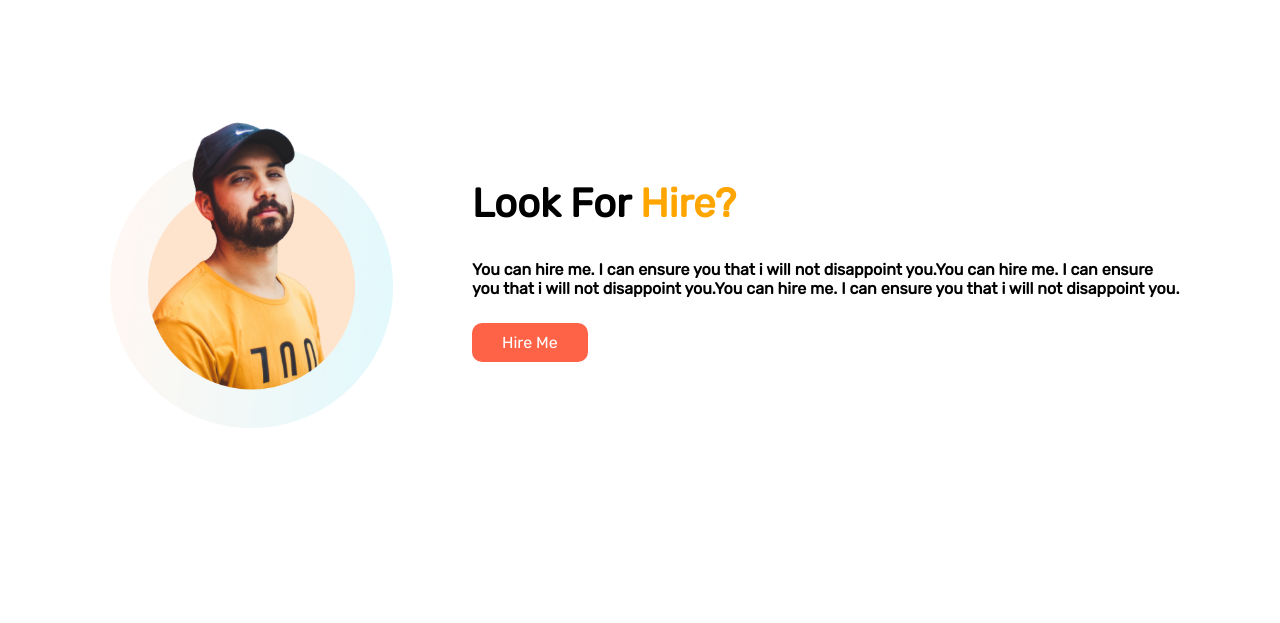
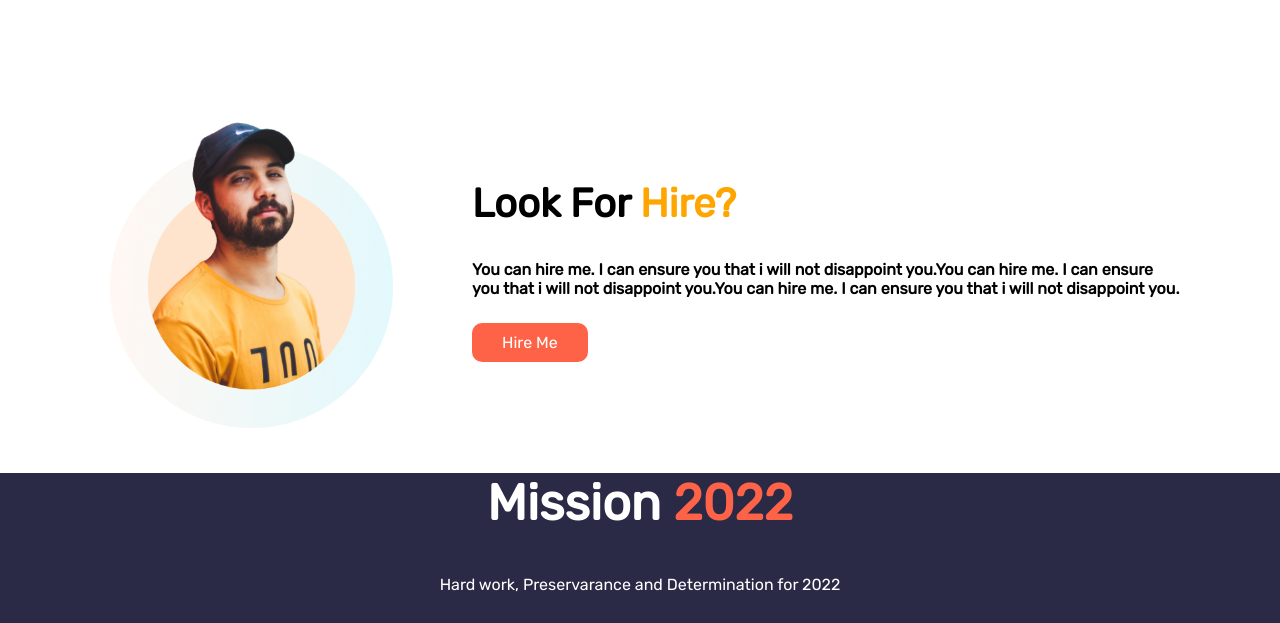
Before and after one commit to Tasniahossaintonni/assignment-1, a plain HTML site: page index.html in a window 1280 px wide. Shown: the part 1647-2270 px from the top of the page. Before the commit the page ends 2079 px from the top, so only its background shows below. Drawn offline with Linux system fonts and the light colour scheme; a web font is replaced by a local one.

Commit message:
assignment added

```diff
--- a/index.html
+++ b/index.html
@@ -94,6 +94,10 @@
             <a class="hire-button" target="_blank" href="#">Hire Me</a>
         </div>
     </section>
+    <section class="last-section">
+        <h1>Mission <span class="tomato">2022</h1>
+        <p>Hard work, Preservarance and Determination for 2022</p>
+    </section>
 </body>
 
 </html>
--- a/style.css
+++ b/style.css
@@ -121,3 +121,18 @@ h2{
     color: White;
     border-radius: 10px;
 }
+.tomato{
+    color: tomato;
+}
+.last-section h1{
+    text-align: center;
+    color: white;
+}
+.last-section p{
+    text-align: center;
+    color: white;
+}
+.last-section{
+    background-color: rgba(3, 3, 37, 0.842);
+    height:150px;
+}
```
Also changed, not shown: images/shapes/shape-1.png (deleted), images/shapes/shape-3.png (deleted), images/shapes/shape-5.png (deleted), images/shapes/shape-6.png (deleted), images/shapes/shape-8.png (deleted), 4 other files.
